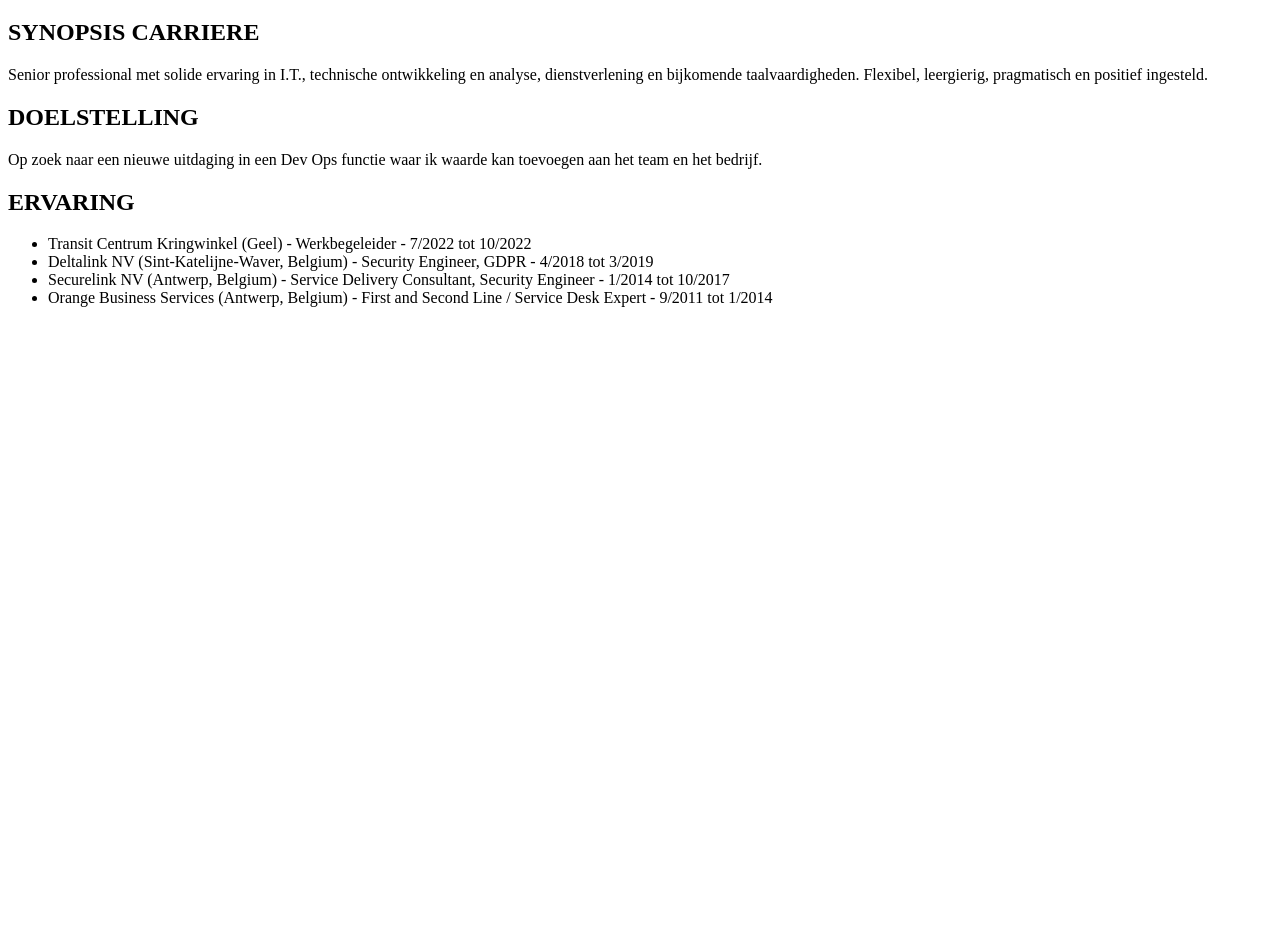
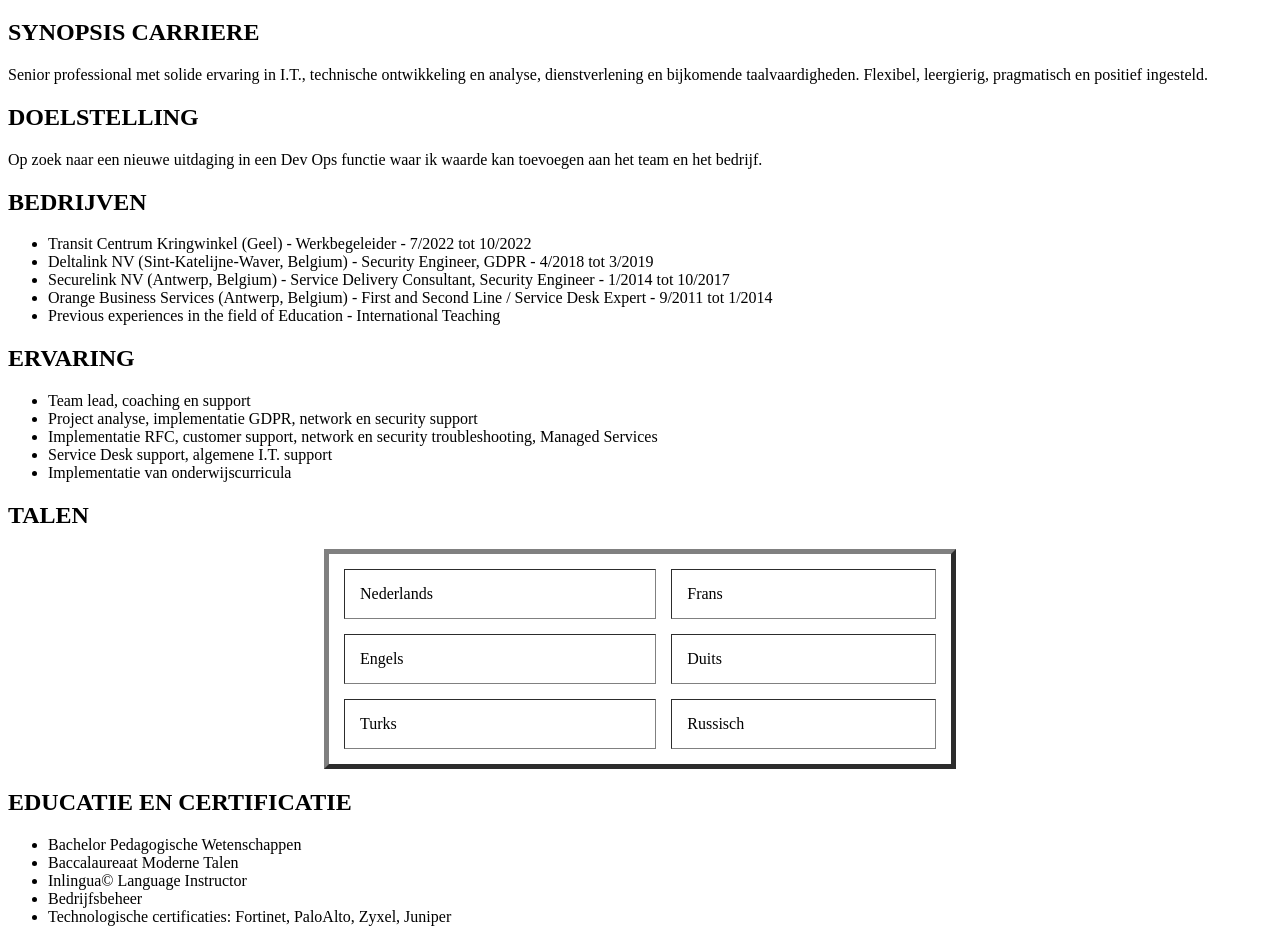
Before and after one commit to r0942780/portfolio, a plain HTML site: page cv.html in a window 1280 px wide. Shown: the part 105-1047 px from the top of the page. Before the commit the page ends 800 px from the top, so only its background shows below. Drawn offline with Linux system fonts and the light colour scheme.

Commit message:
update cv

```diff
--- a/cv.html
+++ b/cv.html
@@ -30,14 +30,52 @@
         <!-- Deze witruimte is niet zichtbaar online! -->
         <h2>DOELSTELLING</h2>
         Op zoek naar een nieuwe uitdaging in een Dev Ops functie waar ik waarde kan toevoegen aan het team en het bedrijf.
-        <h2>ERVARING</h2>
+        <h2>BEDRIJVEN</h2>
         <ul>
             <li>Transit Centrum Kringwinkel (Geel) - Werkbegeleider - 7/2022 tot 10/2022</li>
             <li>Deltalink NV (Sint-Katelijne-Waver, Belgium) - Security Engineer, GDPR - 4/2018 tot 3/2019</li>
             <li>Securelink NV (Antwerp, Belgium) - Service Delivery Consultant, Security Engineer - 1/2014 tot 10/2017</li>
             <li>Orange Business Services (Antwerp, Belgium) - First and Second Line / Service Desk Expert - 9/2011 tot 1/2014</li>
+            <li>Previous experiences in the field of Education - International Teaching</li>
         </ul>
+      </p>
+      <p>
+        <h2>ERVARING</h2>
+        <ul>
+          <li>Team lead, coaching en support</li>
+          <li>Project analyse, implementatie GDPR, network en security support</li>
+          <li>Implementatie RFC, customer support, network en security troubleshooting, Managed Services</li>
+          <li>Service Desk support, algemene I.T. support</li>
+          <li>Implementatie van onderwijscurricula</li>
+        </ul>
+      </p>
+      <p>
+        <h2>TALEN</h2>
+        <table cellspacing="15" cellpadding="15" width="50%" align="center" border="5">
+            <tr>
+                <td>Nederlands</td>
+                <td>Frans</td>
+            </tr>
+            <tr>
+                <td>Engels</td>
+                <td>Duits</td>
+            </tr>
+            <tr>
+                <td>Turks</td>
+                <td>Russisch</td>
+            </tr>
+        </table>
+      </p>
+      <p>
+        <h2>EDUCATIE EN CERTIFICATIE</h2>
+        <ul>
+          <li>Bachelor Pedagogische Wetenschappen</li>
+          <li>Baccalaureaat Moderne Talen</li>
+          <li>Inlingua© Language Instructor</li>
+          <li>Bedrijfsbeheer</li>
+          <li>Technologische certificaties: Fortinet, PaloAlto, Zyxel, Juniper</li>
+        </ul>
+      </p>
 
-      </p>
 </body>
 </html>
```
